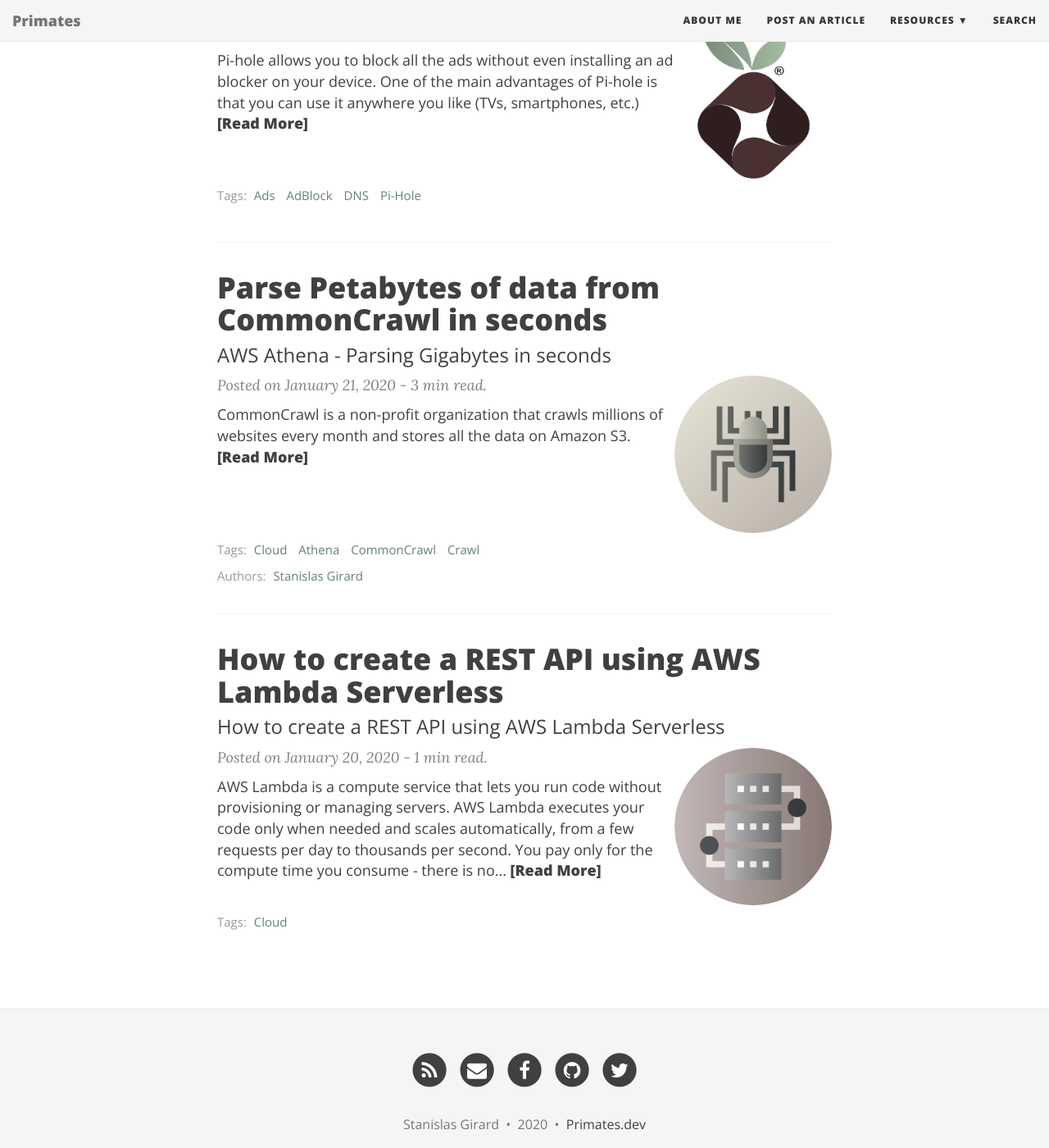
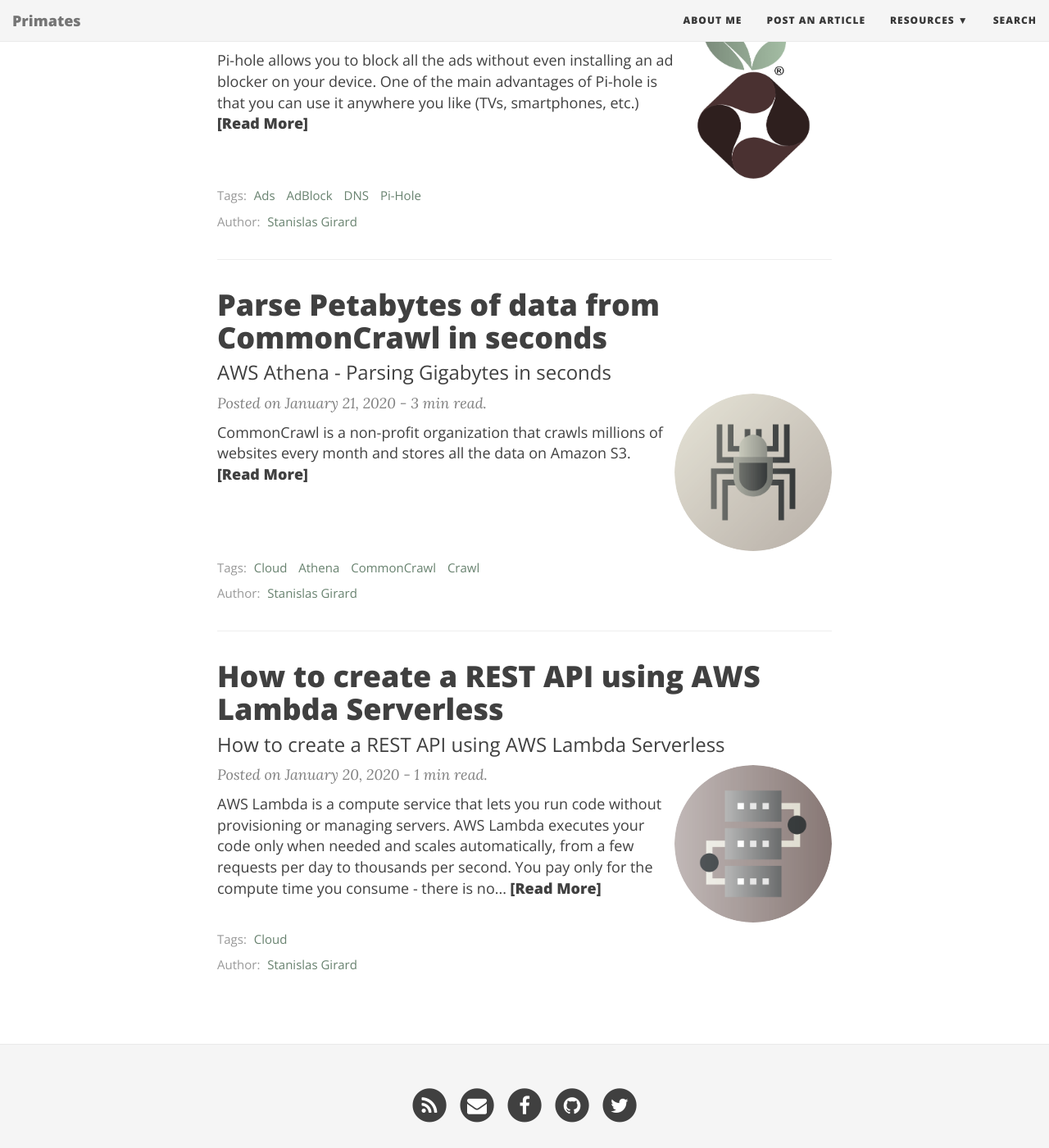
Before and after one commit to StanGirard/Primates-Jekyll, a Jekyll site: the page built from index.html, in a window 1280 px wide and 1400 px high, scrolled down 793 px. Shown: the whole window at 82% size. Built offline with Jekyll 4.4.1, drawn with Linux system fonts in a browser that asks for light colours; nearby versions of some CDN libraries; the list of posts is cut into pages by our own code.

Commit message:
[AUTHORS] Main page bug fix

```diff
--- a/index.html
+++ b/index.html
@@ -19,8 +19,8 @@
 
     <p class="post-meta">
       Posted on {{ post.date | date: site.date_format }}
-       <!-- Add Read Time for the post -->
-       -   {% include read-time.html content=post.content %}
+      <!-- Add Read Time for the post -->
+      - {% include read-time.html content=post.content %}
     </p>
 
     <div class="post-entry-container">
@@ -54,17 +54,19 @@
     </div>
     {% endif %}
     <div class="blog-tags">
-      {% if post.author == 1 %}
-      {% assign author = site.data.authors[post.author] %}
+      {% if post.author.size == 1 %}
+      {% for authors in post.author %}
+      {% assign author = site.data.authors[authors] %}
 
       <!-- Personal Info. -->
       Author: <a href="{{ author.web }}">{{ author.name }}</a>
+      {% endfor %}
       {% endif %}
       {% if post.author.size > 1 %}
       Authors:
       {% for authors in post.author %}
-        {% assign author = site.data.authors[authors] %}
-        <a href="{{ author.web }}">{{ author.name }}</a>
+      {% assign author = site.data.authors[authors] %}
+      <a href="{{ author.web }}">{{ author.name }}</a>
       {% endfor %}
       {% endif %}
 
```
Also changed, not shown: _posts/2020-01-21-parse-gigabytes-of-data-from-commoncrawl-in-seconds-how-to.md (+2 -1 lines).
